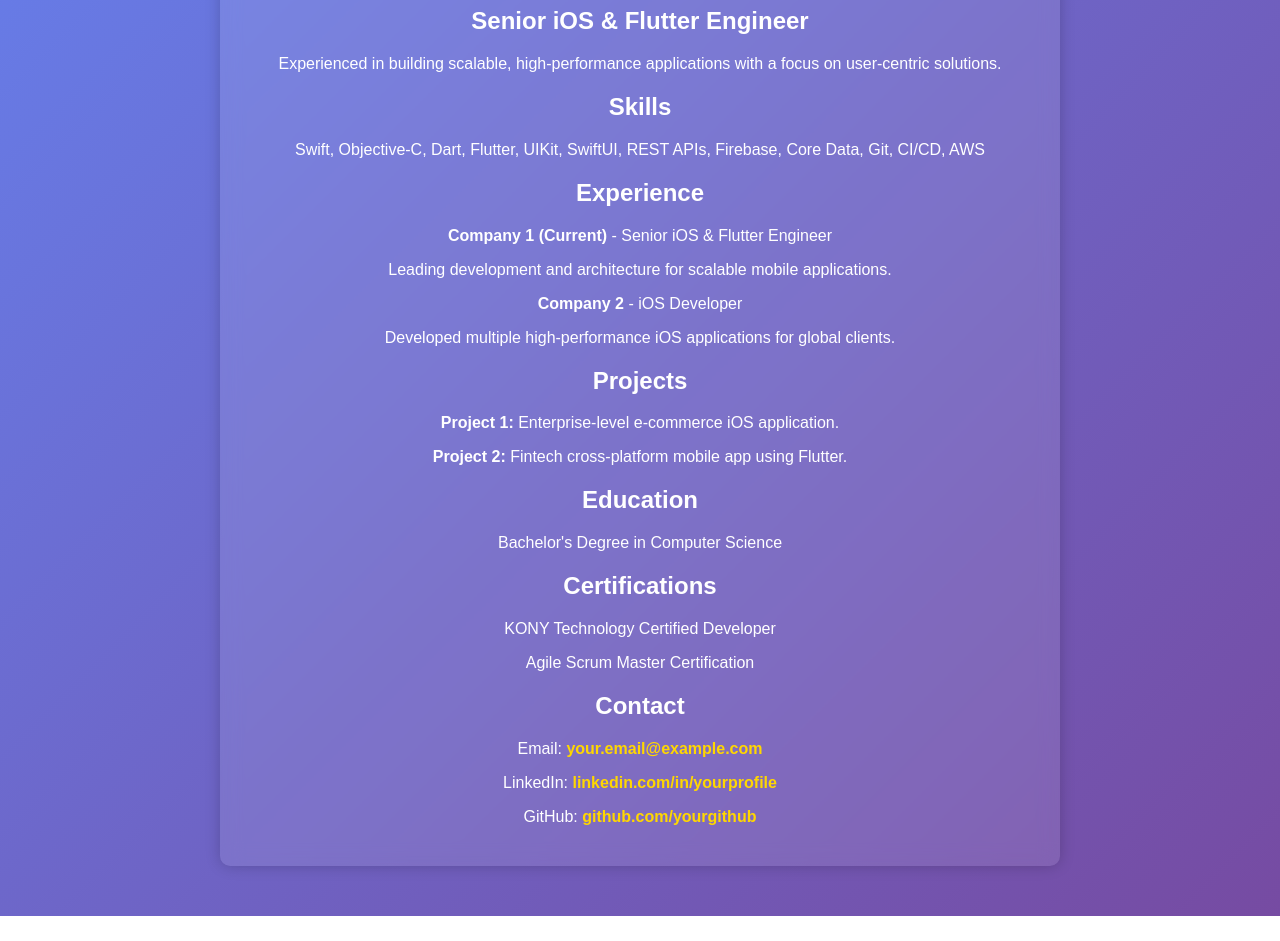
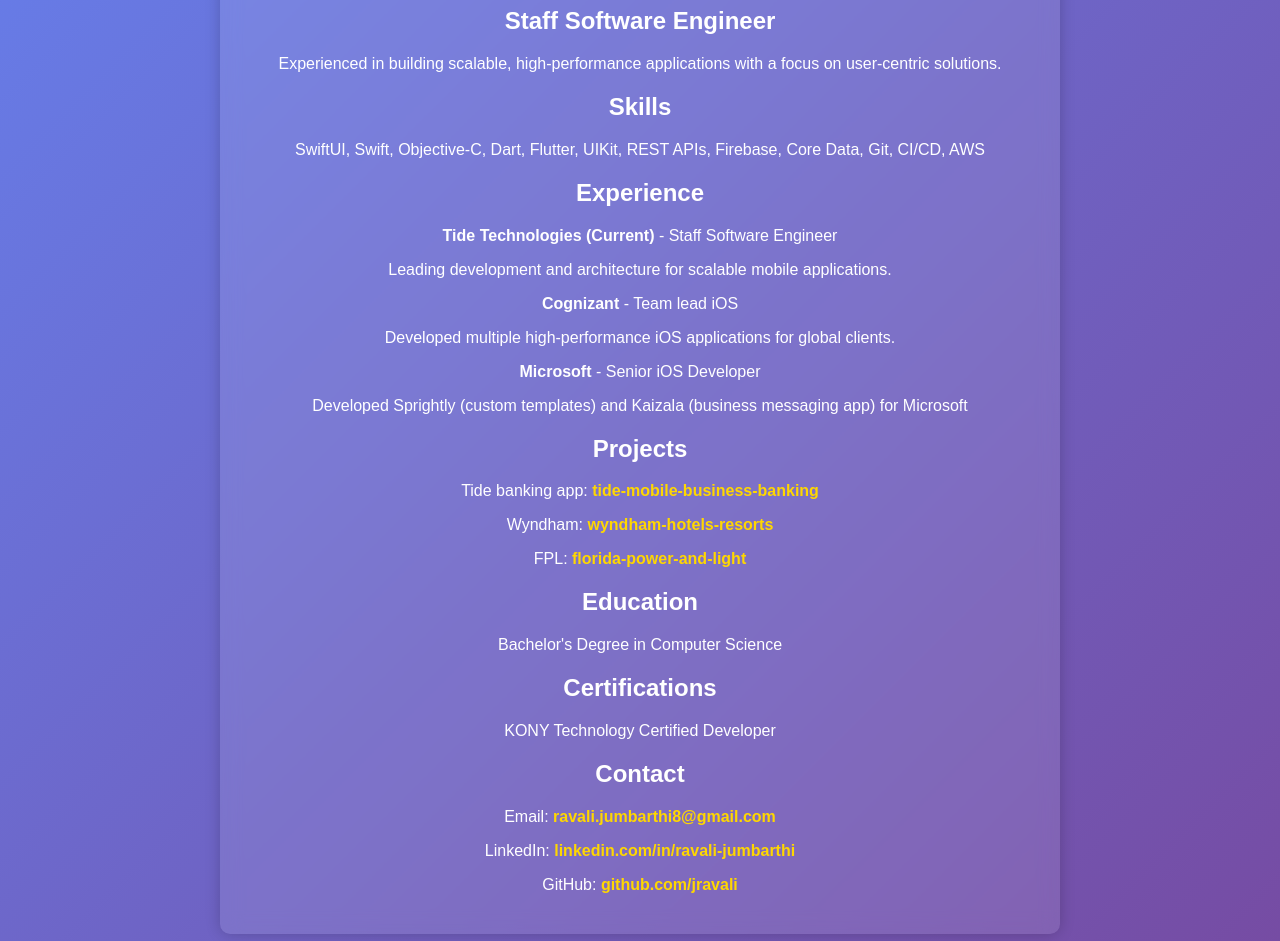
Before and after one commit to jravali/ravalijumbarthi-portfolio, a plain HTML site: page index.html in a window 1280 px wide. Shown: the part 143-1084 px from the top of the page. Before the commit the page ends 1059 px from the top, so only its background shows below. Drawn offline with Linux system fonts and the light colour scheme.

Commit message:
Add files via upload

```diff
--- a/index.html
+++ b/index.html
@@ -4,7 +4,7 @@
 <head>
   <meta charset="UTF-8">
   <meta name="viewport" content="width=device-width, initial-scale=1.0">
-  <title>Your Name - Portfolio</title>
+  <title>Ravali Jumbarthi - Portfolio</title>
   <style>
     body {
       font-family: Arial, sans-serif;
@@ -78,27 +78,34 @@
 <body>
   <button class="toggle-btn" onclick="toggleDarkMode()">Toggle Dark Mode</button>
   <div class="container">
-    <h1>Your Name</h1>
-    <h2>Senior iOS & Flutter Engineer</h2>
+    <h1>Ravali Jumbarthi</h1>
+    <h2> Staff Software Engineer </h2>
     <p>Experienced in building scalable, high-performance applications with a focus on user-centric solutions.</p>
 
     <div class="section">
       <h2>Skills</h2>
-      <p>Swift, Objective-C, Dart, Flutter, UIKit, SwiftUI, REST APIs, Firebase, Core Data, Git, CI/CD, AWS</p>
+      <p>SwiftUI, Swift, Objective-C, Dart, Flutter, UIKit, REST APIs, Firebase, Core Data, Git, CI/CD, AWS</p>
     </div>
 
     <div class="section">
       <h2>Experience</h2>
-      <p><strong>Company 1 (Current)</strong> - Senior iOS & Flutter Engineer</p>
+      <p><strong>Tide Technologies (Current)</strong> - Staff Software Engineer </p>
       <p>Leading development and architecture for scalable mobile applications.</p>
-      <p><strong>Company 2</strong> - iOS Developer</p>
+      <p><strong>Cognizant</strong> - Team lead iOS</p>
       <p>Developed multiple high-performance iOS applications for global clients.</p>
+      <p><strong>Microsoft</strong> - Senior iOS Developer</p>
+      <p>Developed Sprightly (custom templates) and Kaizala (business messaging app) for Microsoft</p>
     </div>
 
     <div class="section">
       <h2>Projects</h2>
-      <p><strong>Project 1:</strong> Enterprise-level e-commerce iOS application.</p>
-      <p><strong>Project 2:</strong> Fintech cross-platform mobile app using Flutter.</p>
+      <p>Tide banking app: <a
+          href="https://apps.apple.com/gb/app/tide-mobile-business-banking/id1140086177">tide-mobile-business-banking</a>
+      </p>
+      <p>Wyndham: <a href="https://apps.apple.com/us/app/wyndham-hotels-resorts/id783649785">wyndham-hotels-resorts</a>
+      </p>
+      <p>FPL: <a href="https://apps.apple.com/us/app/fpl/id1237328534">florida-power-and-light</a>
+      </p>
     </div>
 
     <div class="section">
@@ -109,14 +116,13 @@
     <div class="section">
       <h2>Certifications</h2>
       <p>KONY Technology Certified Developer</p>
-      <p>Agile Scrum Master Certification</p>
     </div>
 
     <div class="section">
       <h2>Contact</h2>
-      <p>Email: <a href="mailto:your.email@example.com">your.email@example.com</a></p>
-      <p>LinkedIn: <a href="https://linkedin.com/in/yourprofile">linkedin.com/in/yourprofile</a></p>
-      <p>GitHub: <a href="https://github.com/yourgithub">github.com/yourgithub</a></p>
+      <p>Email: <a href="mailto:ravali.jumbarthi8@gmail.com">ravali.jumbarthi8@gmail.com</a></p>
+      <p>LinkedIn: <a href="https://www.linkedin.com/in/ravali-jumbarthi">linkedin.com/in/ravali-jumbarthi</a></p>
+      <p>GitHub: <a href="https://github.com/jravali">github.com/jravali</a></p>
     </div>
   </div>
 
```
